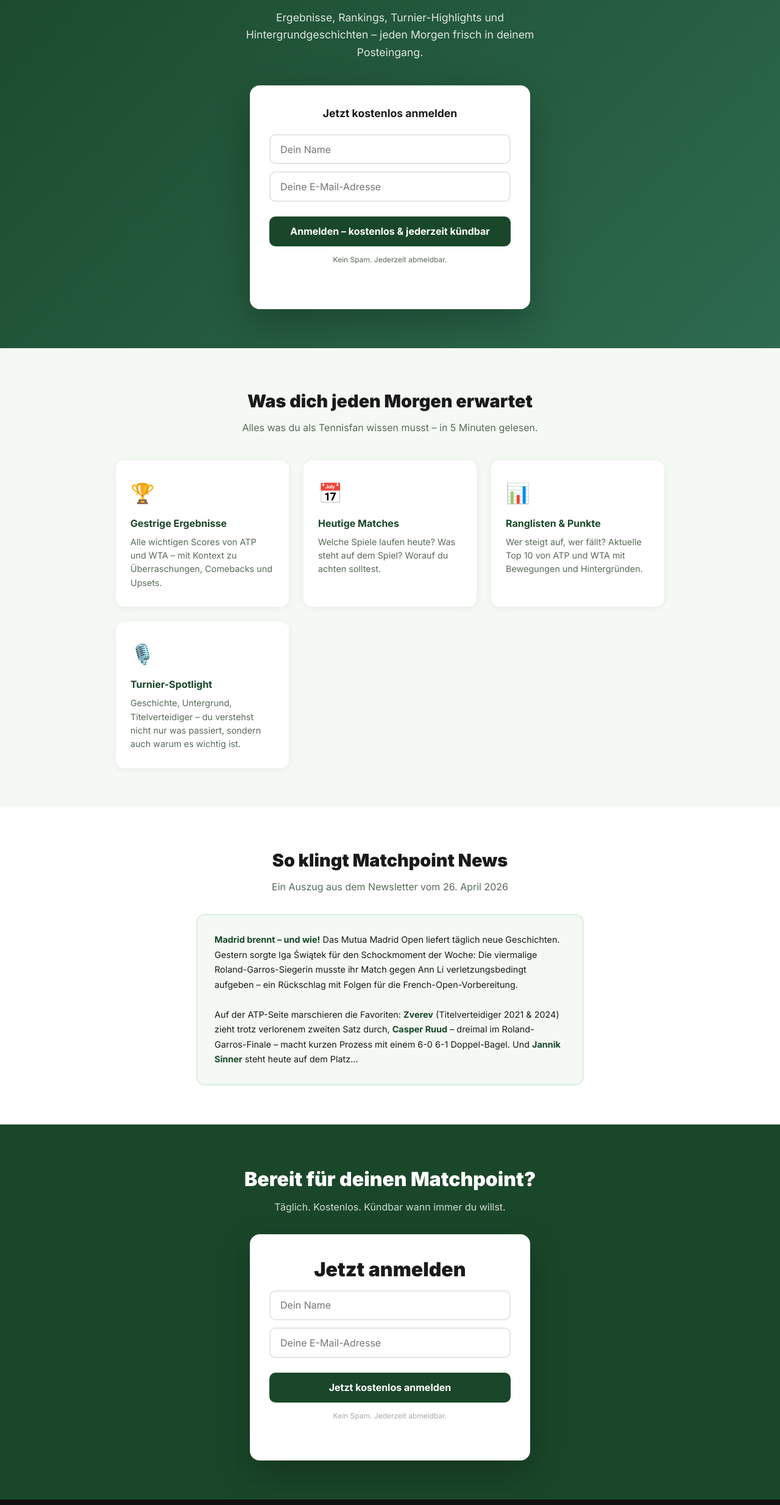
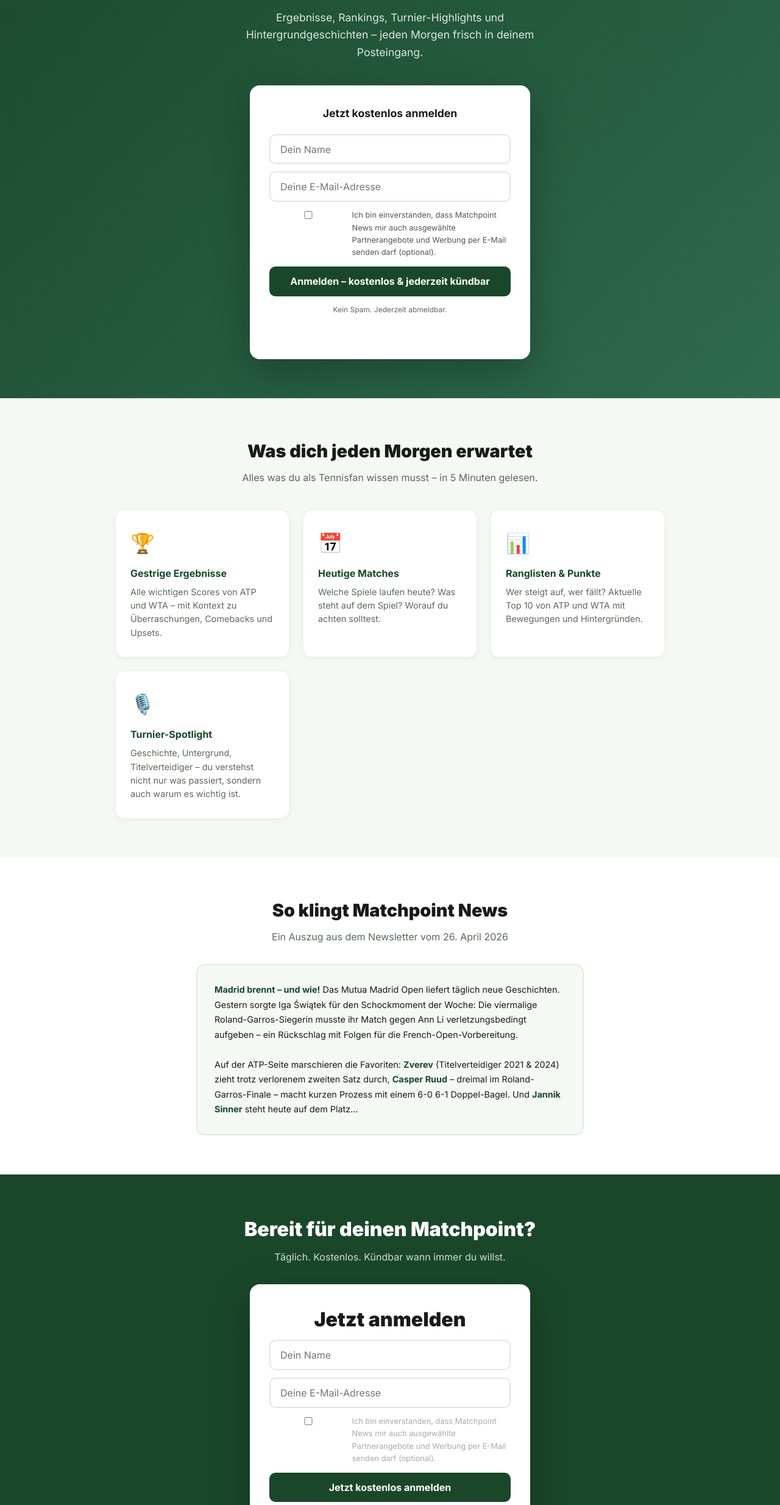
Before and after one commit to briscomarcel-ops/matchpoint-news, a website: page index.html in a window 1280 px wide. Shown: the part 329-2797 px from the top of the page at 61% size. Drawn offline with Linux system fonts and the light colour scheme.

Commit message:
Add files via upload

```diff
--- a/index.html
+++ b/index.html
@@ -261,6 +261,10 @@
         <input type="text" name="name" placeholder="Dein Name" required />
         <input type="email" name="email" placeholder="Deine E-Mail-Adresse" required />
         <input type="text" name="website" style="display:none" tabindex="-1" autocomplete="off" />
+        <label style="display:flex;align-items:flex-start;gap:0.5rem;margin-bottom:0.75rem;font-size:0.8rem;color:#555;cursor:pointer;text-align:left;">
+          <input type="checkbox" name="consent_advertising" style="margin-top:3px;min-width:15px;" />
+          <span>Ich bin einverstanden, dass Matchpoint News mir auch ausgewählte Partnerangebote und Werbung per E-Mail senden darf (optional).</span>
+        </label>
         <div class="h-captcha" data-sitekey="4ccef0e0-e124-4b2c-a60e-d3f2b55a1d28" style="margin-bottom:0.75rem"></div>
         <button type="submit">Anmelden – kostenlos &amp; jederzeit kündbar</button>
         <p class="fine">Kein Spam. Jederzeit abmeldbar.</p>
@@ -318,6 +322,10 @@
         <input type="text" name="name" placeholder="Dein Name" required />
         <input type="email" name="email" placeholder="Deine E-Mail-Adresse" required />
         <input type="text" name="website" style="display:none" tabindex="-1" autocomplete="off" />
+        <label style="display:flex;align-items:flex-start;gap:0.5rem;margin-bottom:0.75rem;font-size:0.8rem;color:#aaa;cursor:pointer;text-align:left;">
+          <input type="checkbox" name="consent_advertising" style="margin-top:3px;min-width:15px;" />
+          <span>Ich bin einverstanden, dass Matchpoint News mir auch ausgewählte Partnerangebote und Werbung per E-Mail senden darf (optional).</span>
+        </label>
         <div class="h-captcha" data-sitekey="4ccef0e0-e124-4b2c-a60e-d3f2b55a1d28" style="margin-bottom:0.75rem"></div>
         <button type="submit">Jetzt kostenlos anmelden</button>
         <p class="fine" style="color:#aaa;">Kein Spam. Jederzeit abmeldbar.</p>
@@ -340,6 +348,7 @@
         const name = form.name.value.trim();
         const email = form.email.value.trim();
         const captchaToken = form.querySelector('[name="h-captcha-response"]')?.value || '';
+        const consentAdvertising = form.querySelector('[name="consent_advertising"]')?.checked === true;
         const btn = form.querySelector('button');
 
         if (!captchaToken) {
@@ -354,7 +363,7 @@
           const res = await fetch('/.netlify/functions/subscribe', {
             method: 'POST',
             headers: { 'Content-Type': 'application/json' },
-            body: JSON.stringify({ name, email, captchaToken }),
+            body: JSON.stringify({ name, email, captchaToken, consentAdvertising }),
           });
           const data = await res.json();
           if (res.ok) {
```
